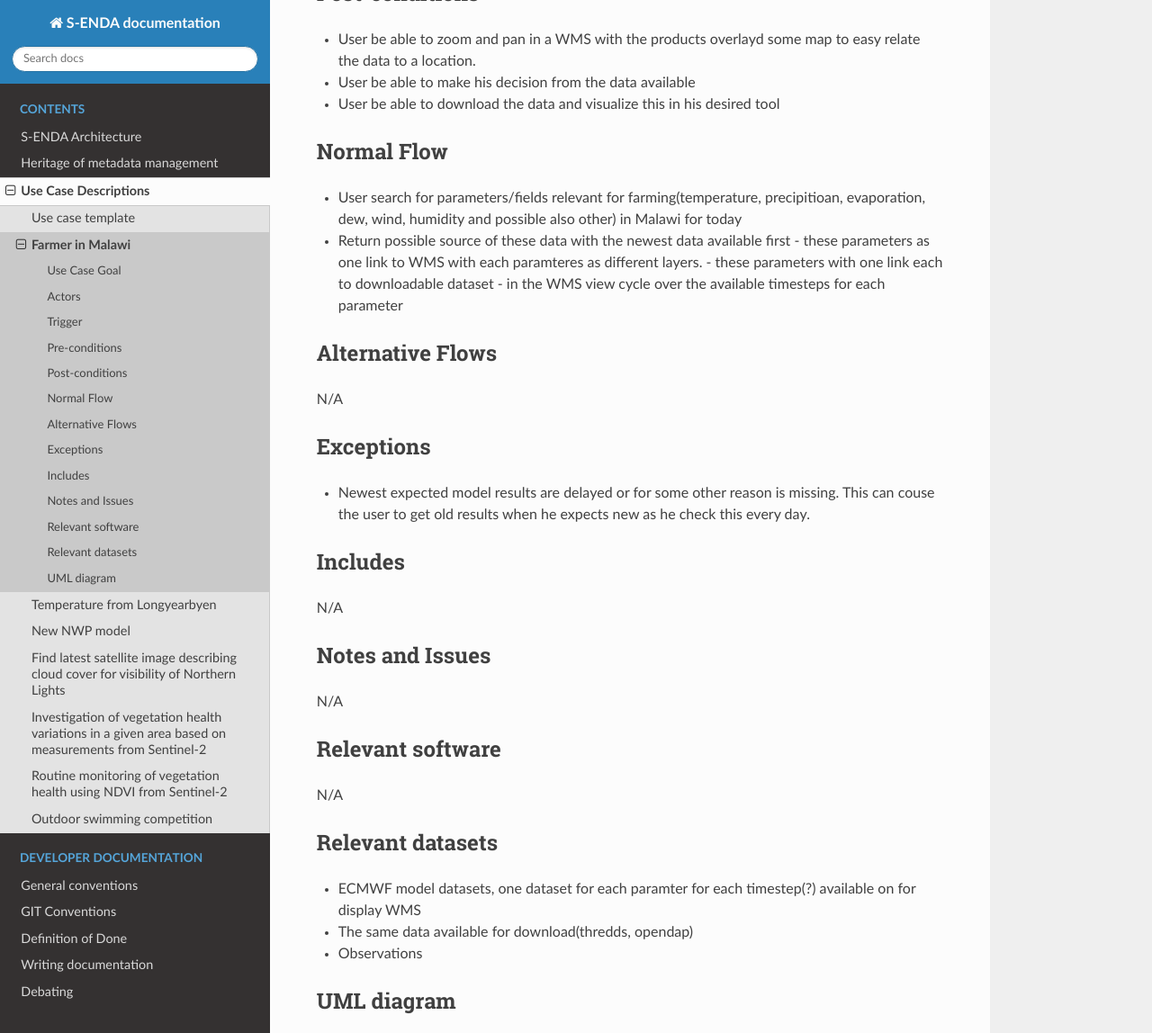
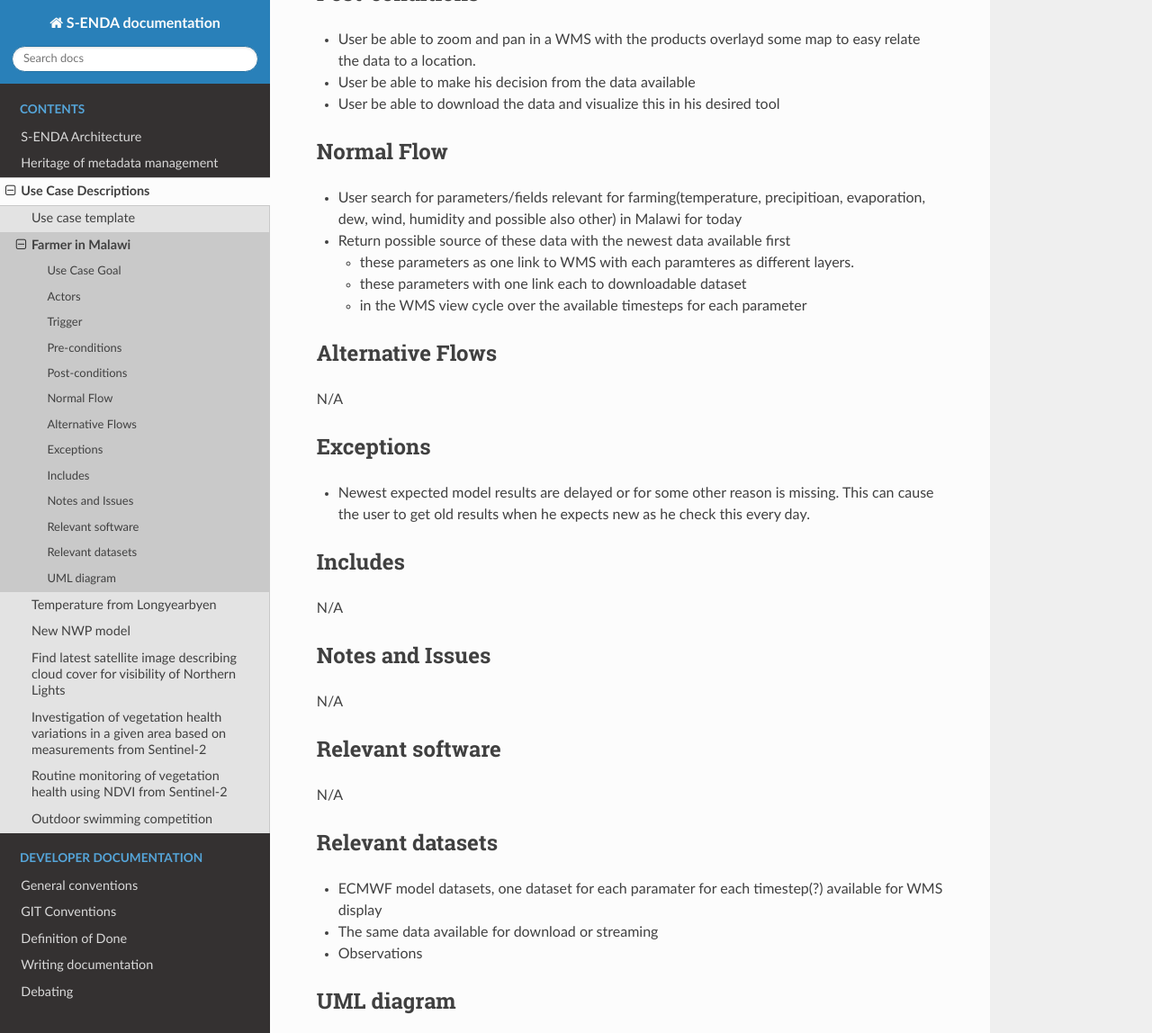
Before and after one commit to metno/S-ENDA-documentation, a Sphinx documentation site: the page built from source/use_case_farmer_in_malawi.rst, in a window 1280 px wide and 1400 px high, scrolled down 864 px, cut to the strip 0-1148 px from the top of the window. Shown: the whole strip at 90% size. Built offline with Sphinx 7.4.7 and the Read the Docs theme 2.0.0, drawn with Linux system fonts in a browser that asks for light colours; some of the changed text lies outside the part shown.

Commit message:
#2, GH-52: minor language corrections

```diff
--- a/source/use_case_farmer_in_malawi.rst
+++ b/source/use_case_farmer_in_malawi.rst
@@ -16,7 +16,7 @@ Actors
 ..
 
 - Random user with limited experience (farmer in Malawi)
-- Data owner nwps (FOU-FD)
+- Data owner NWPS (FOU-FD)
 
 Trigger
 =======
@@ -53,6 +53,7 @@ Normal Flow
 
 - User search for parameters/fields relevant for farming(temperature, precipitioan, evaporation, dew, wind, humidity and possible also other) in Malawi for today
 - Return possible source of these data with the newest data available first
+
   - these parameters as one link to WMS with each paramteres as different layers.
   - these parameters with one link each to downloadable dataset
   - in the WMS view cycle over the available timesteps for each parameter
@@ -69,7 +70,7 @@ Exceptions
 
 ..
 
-- Newest expected model results are delayed or for some other reason is missing. This can couse the user to get old results when he expects new as he check this every day.
+- Newest expected model results are delayed or for some other reason is missing. This can cause the user to get old results when he expects new as he check this every day.
 
 Includes
 ========
@@ -93,8 +94,8 @@ N/A
 Relevant datasets
 =================
 
-- ECMWF model datasets, one dataset for each paramter for each timestep(?) available on for display WMS
-- The same data available for download(thredds, opendap)
+- ECMWF model datasets, one dataset for each paramater for each timestep(?) available for WMS display
+- The same data available for download or streaming
 - Observations
 
 UML diagram
```
